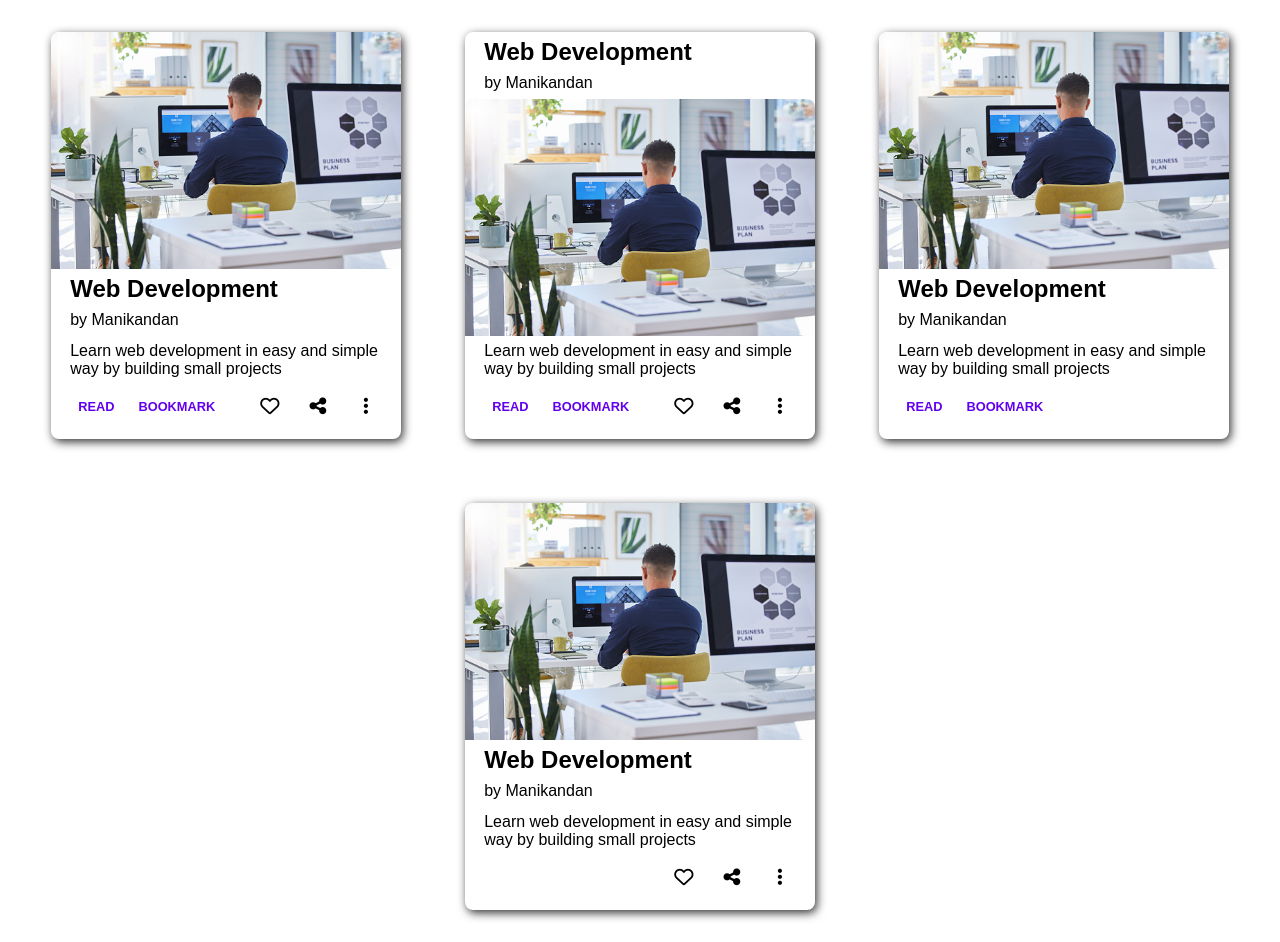
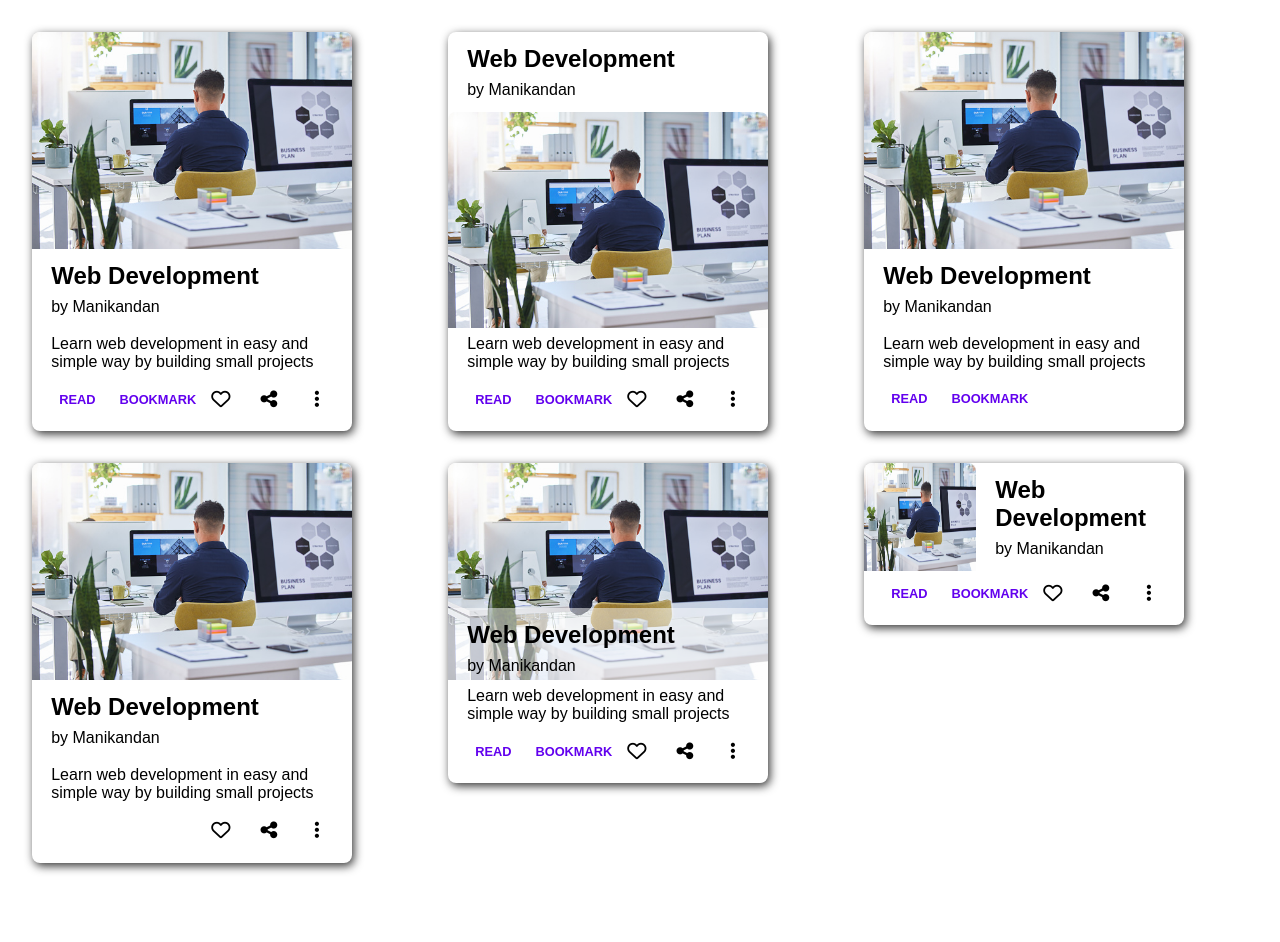
Before and after one commit to manismk/neog-learning, a plain HTML site: page week 2/practice/Assignments/card.html in a window 1280 px wide. After the commit the page ends 895 px from the top, so only its background shows below. Drawn offline with Linux system fonts and the light colour scheme.

Commit message:
1/20- completed till card

```diff
--- a/week 2/practice/Assignments/card.css
+++ b/week 2/practice/Assignments/card.css
@@ -7,16 +7,15 @@ body {
   font-family: sans-serif;
 }
 .container {
-  display: flex;
-  gap: 4rem;
+  display: grid;
+  gap: 2rem;
   margin: 2rem;
-  flex-wrap: wrap;
-  justify-content: center;
+  grid-template-columns: repeat(auto-fit, minmax(350px, 1fr));
 }
 .card {
   display: flex;
   flex-direction: column;
-  max-width: 350px;
+  max-width: 320px;
   box-shadow: 2px 3px 10px 0px rgba(0, 0, 0, 0.8);
   border-radius: 0.5rem;
 }
@@ -25,8 +24,10 @@ body {
   border-top-left-radius: 0.5rem;
   border-top-right-radius: 0.5rem;
 }
+.card--info {
+  padding: 0.8rem 1.2rem;
+}
 
-.card--info,
 .card--footer,
 .card--description {
   padding: 0.4rem 1.2rem;
@@ -106,3 +107,30 @@ body {
 .card--without--buttons .card--btn--icons {
   margin-left: auto;
 }
+
+.card--overlay {
+  position: relative;
+  align-self: flex-start;
+}
+.card--overlay .card--info {
+  width: 100%;
+
+  position: absolute;
+  top: 145px;
+  background-color: rgba(255, 255, 255, 0.5);
+}
+
+.card--horizontal {
+  align-self: flex-start;
+}
+.card--horizontal .card--description {
+  display: none;
+}
+
+.card--horizontal--container {
+  display: flex;
+}
+
+.card--horizontal--container img {
+  width: 35%;
+}
--- a/week 2/practice/Assignments/card.html
+++ b/week 2/practice/Assignments/card.html
@@ -142,6 +142,72 @@
           </div>
         </div>
       </div>
+      <div class="card card--overlay">
+        <img
+          src="images/web_dev_image.jpg"
+          alt="Man sitting in front of computer"
+        />
+        <div class="card--info">
+          <p class="card--title">Web Development</p>
+          <p class="card--authour">by Manikandan</p>
+        </div>
+        <p class="card--description">
+          Learn web development in easy and simple way by building small
+          projects
+        </p>
+
+        <div class="card--footer">
+          <div class="card--btn--action">
+            <button class="card--btn--1 btn">Read</button>
+            <button class="card--btn--2 btn">Bookmark</button>
+          </div>
+          <div class="card--btn--icons">
+            <button class="card--btn--icon--1 btn-icon">
+              <i class="far fa-heart"></i>
+            </button>
+            <button class="card--btn--icon--2 btn-icon">
+              <i class="fas fa-share-alt"></i>
+            </button>
+            <button class="card--btn--icon--3 btn-icon">
+              <i class="fas fa-ellipsis-v"></i>
+            </button>
+          </div>
+        </div>
+      </div>
+      <div class="card card--horizontal">
+        <div class="card--horizontal--container">
+          <img
+            src="images/web_dev_image.jpg"
+            alt="Man sitting in front of computer"
+          />
+          <div class="card--info">
+            <p class="card--title">Web Development</p>
+            <p class="card--authour">by Manikandan</p>
+          </div>
+        </div>
+        <p class="card--description">
+          Learn web development in easy and simple way by building small
+          projects
+        </p>
+
+        <div class="card--footer">
+          <div class="card--btn--action">
+            <button class="card--btn--1 btn">Read</button>
+            <button class="card--btn--2 btn">Bookmark</button>
+          </div>
+          <div class="card--btn--icons">
+            <button class="card--btn--icon--1 btn-icon">
+              <i class="far fa-heart"></i>
+            </button>
+            <button class="card--btn--icon--2 btn-icon">
+              <i class="fas fa-share-alt"></i>
+            </button>
+            <button class="card--btn--icon--3 btn-icon">
+              <i class="fas fa-ellipsis-v"></i>
+            </button>
+          </div>
+        </div>
+      </div>
     </div>
   </body>
 </html>
```
Also changed, not shown: week 2/practice/Assignments/index.html (+5 -1 lines).
